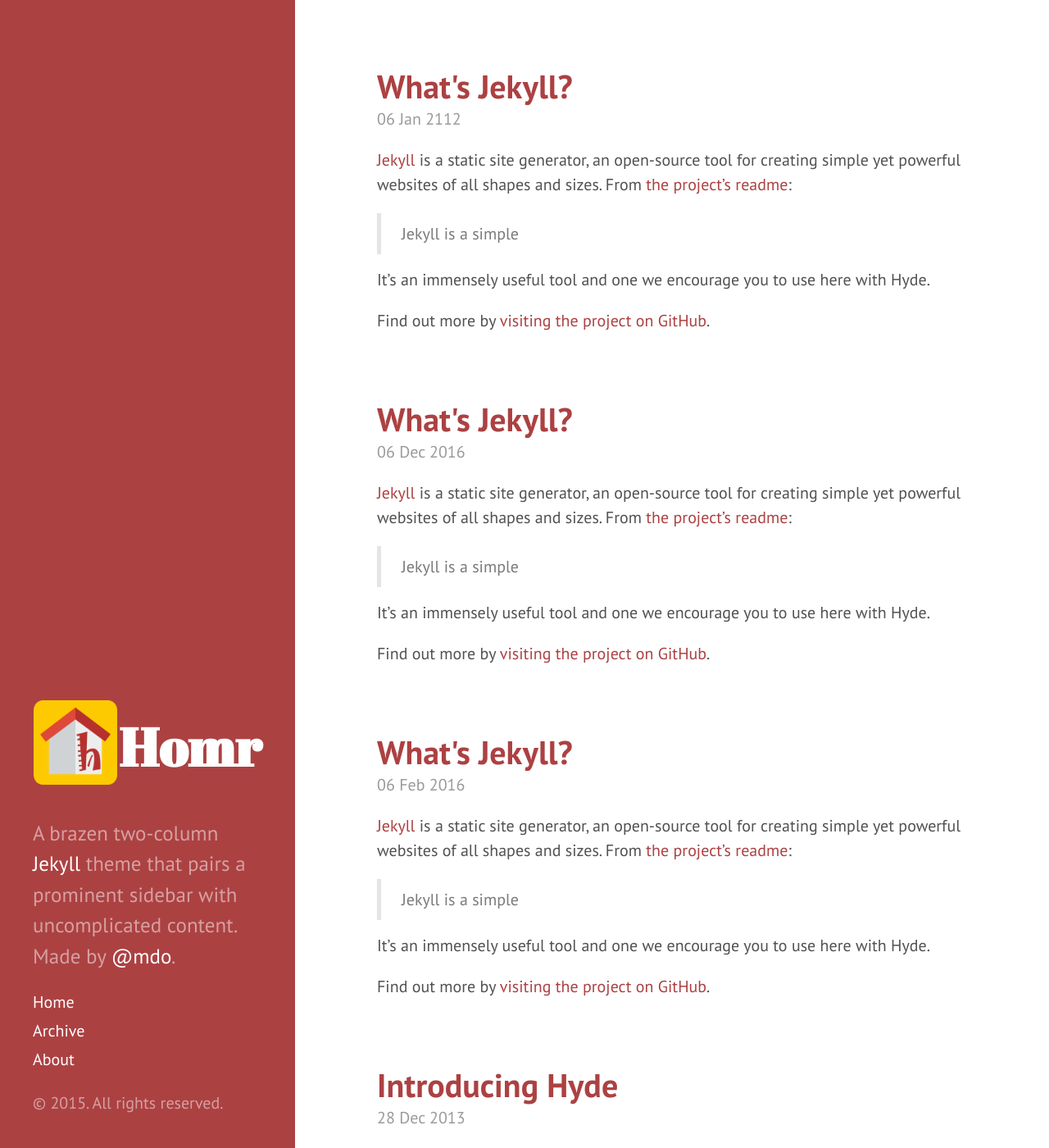
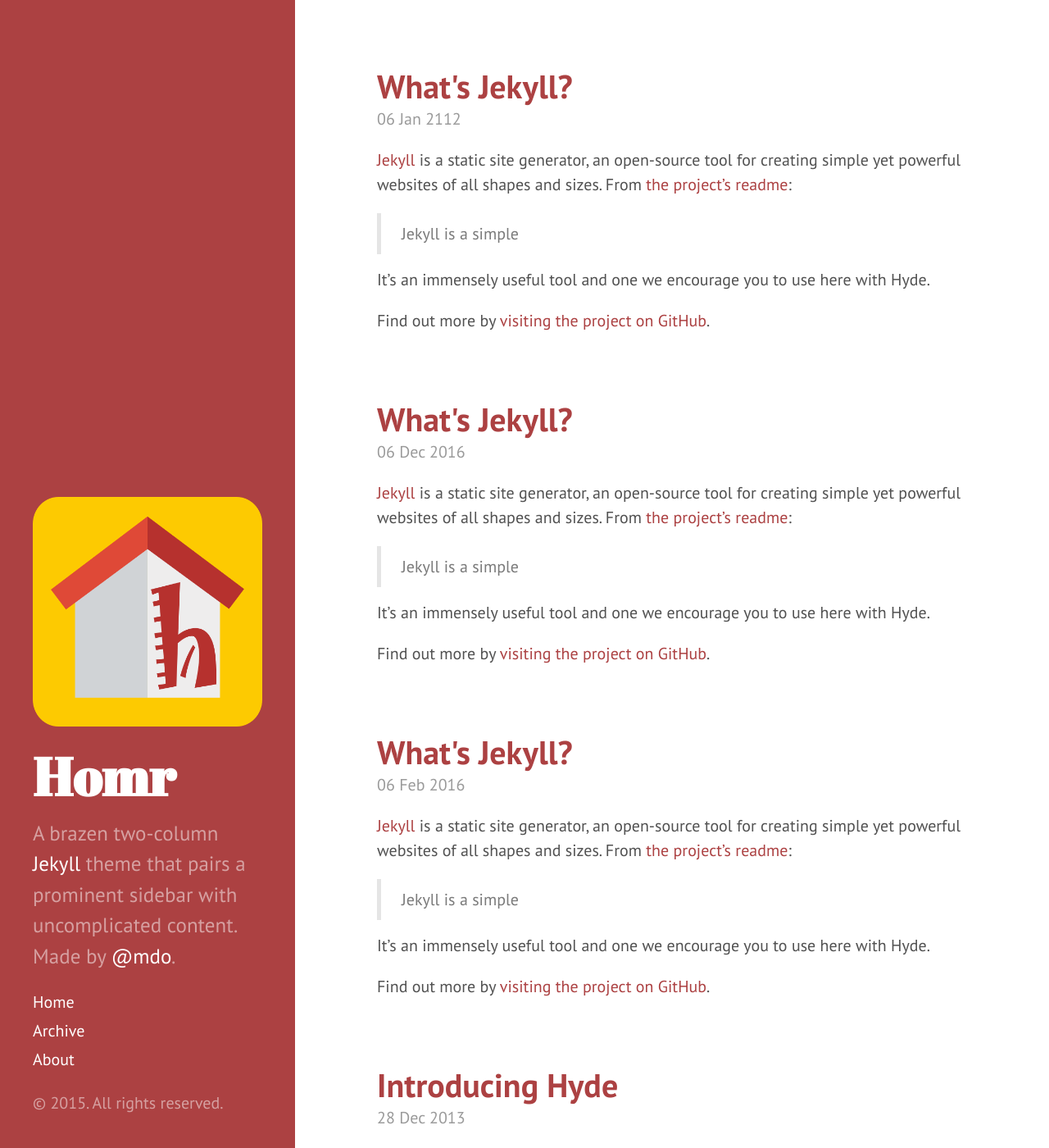
Before and after one commit to gonzovilla/blog, a Jekyll site: the page built from index.html, in a window 1280 px wide and 1400 px high. Shown: the whole window at 82% size. Built offline with Jekyll 4.4.1, drawn with Linux system fonts in a browser that asks for light colours; Markdown is read by kramdown in place of the engine named in the settings; the list of posts is cut into pages by our own code.

Commit message:
no message

```diff
--- a/_includes/sidebar.html
+++ b/_includes/sidebar.html
@@ -3,7 +3,7 @@
 
     <div class="sidebar-about">
 
-      <table id="logo" class="beta">
+      <!-- <table id="logo" class="beta">
         <tr>
           <th>
               <img src="{{ site.baseurl }}/public/homr.png" height="10%">
@@ -16,7 +16,16 @@
             </h1>
           </th>
         </tr>
-      </table>
+      </table> -->
+
+      <span class="">
+        <img src="{{ site.baseurl }}/public/homr.png" height="10%">
+         <h1>
+              <a href="{{ site.baseurl }}">
+                {{ site.title }}
+              </a>
+            </h1>
+      </span>
 
       <p class="lead">{{ site.description }}</p>
 
--- a/public/css/poole.css
+++ b/public/css/poole.css
@@ -238,10 +238,9 @@ img {
 table {
   margin-bottom: 1rem;
   width: 100%;
-  border: 0px solid #e5e5e5;
+  border: 1px solid #e5e5e5;
   border-collapse: collapse;
 }
-/*
 td,
 th {
   padding: .25rem .5rem;
@@ -250,8 +249,8 @@ th {
 tbody tr:nth-child(odd) td,
 tbody tr:nth-child(odd) th {
   background-color: #f9f9f9;
-}*/
-#logo {
+}
+.beta {
     border: 0px;
     background-color: transparent;
 }
```
